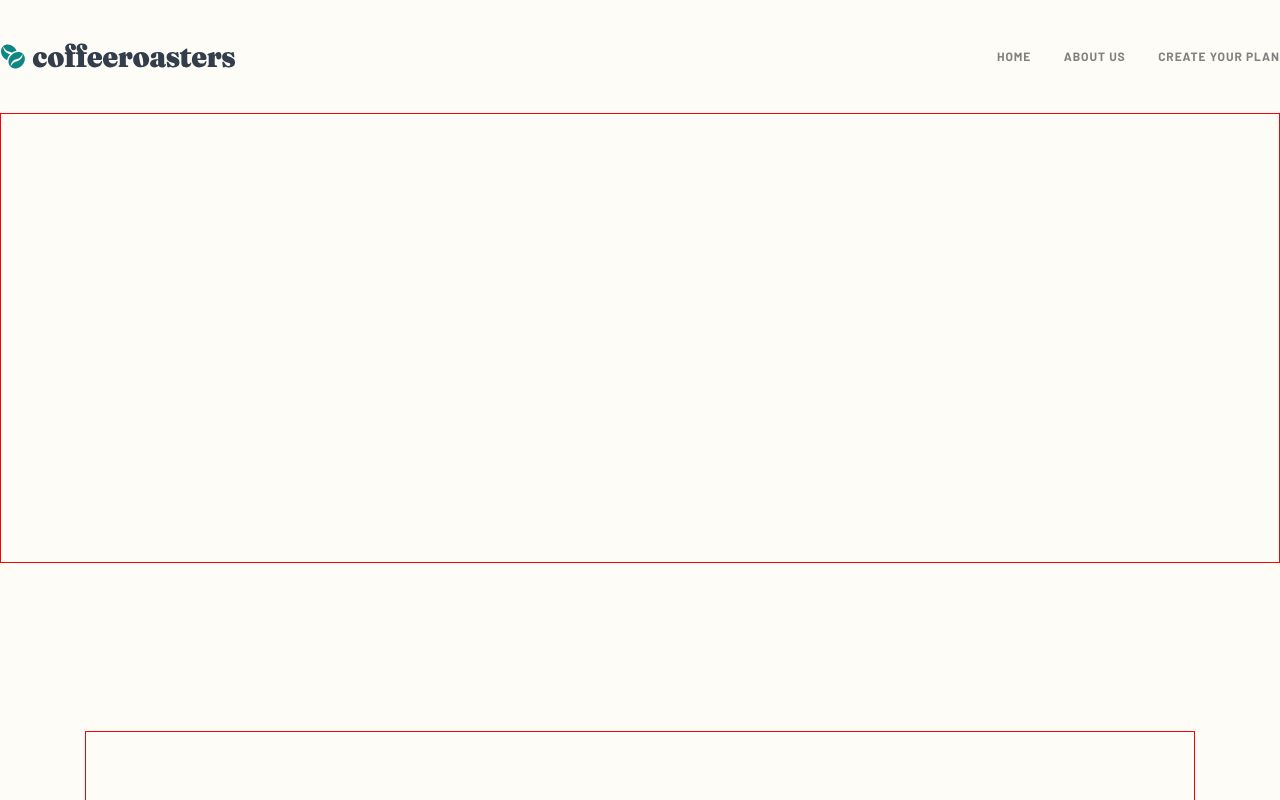
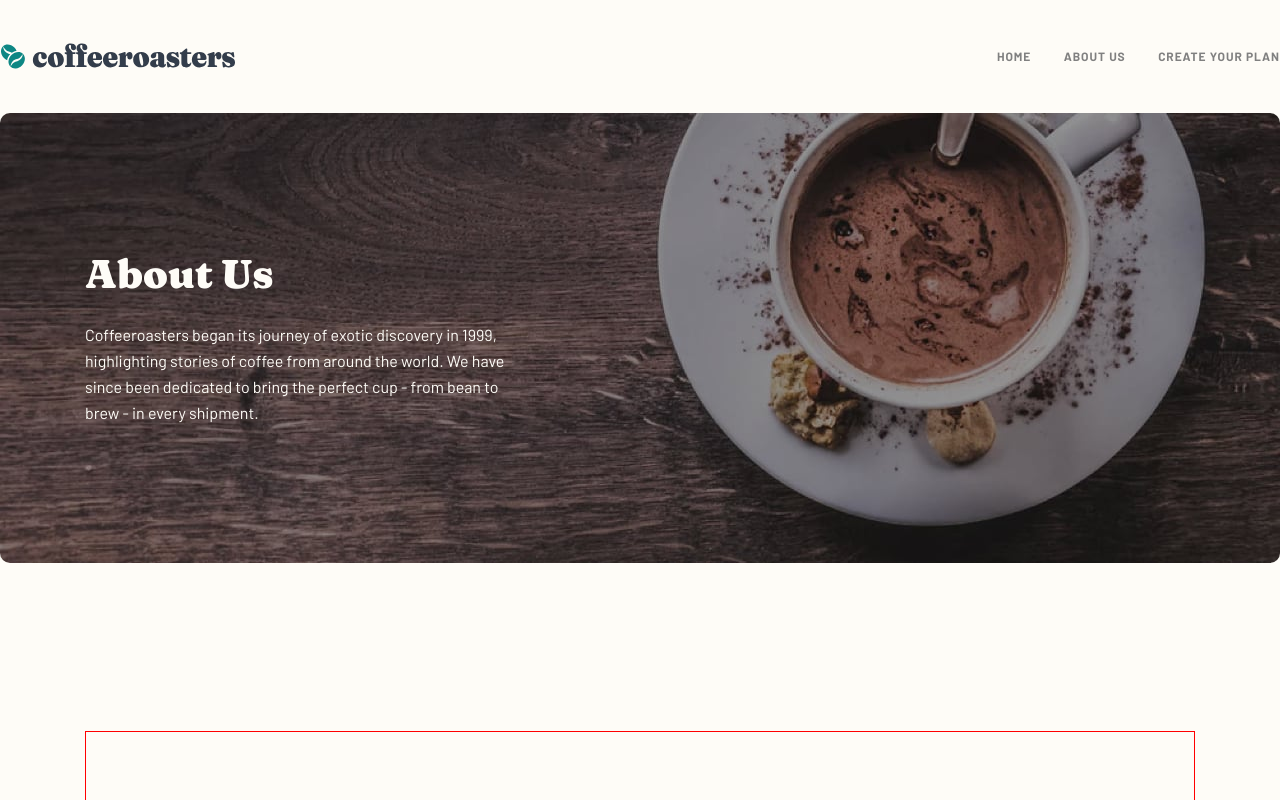
Before and after one commit to danielopq/Coffeeroasters, a React (Vite) app: page / in a window 1280 px wide. Shown: the top 800 px of the page. Built offline with nearby package versions, Linux system fonts and the light colour scheme.

Commit message:
AboutUsHeader.tsx - finished

```diff
--- a/src/components/aboutUs/aboutUsHeader/AboutUsHeader.tsx
+++ b/src/components/aboutUs/aboutUsHeader/AboutUsHeader.tsx
@@ -1,8 +1,18 @@
-import './aboutUs.css';
+import './aboutUsHeader.css';
 
-const AboutUsHeader = ()=>{
-    return(
-        <header id="aboutUsHeader"></header>
+/**
+ * Component that renders the header for the "About Us" section.
+ * @returns {JSX.Element} - Header for the "About Us" section.
+ */
+const AboutUsHeader = () => {
+    return (
+        <header id="aboutUsHeader">
+            <h2>About Us</h2>
+            <p className='mainText'>Coffeeroasters began its journey of exotic discovery in 1999, highlighting
+                stories of coffee from around the world. We have since been dedicated to
+                bring the perfect cup - from bean to brew - in every shipment.
+            </p>
+        </header>
     )
 }
 export default AboutUsHeader;
--- a/src/components/aboutUs/aboutUsHeader/aboutUs.css
+++ /dev/null
@@ -1,5 +0,0 @@
-#aboutUsHeader{
-    width: 1280px;
-    height: 450px;
-    border: solid 1px red;
-}
--- /dev/null
+++ b/src/components/aboutUs/aboutUsHeader/aboutUsHeader.css
@@ -0,0 +1,17 @@
+#aboutUsHeader{
+    width: 1280px;
+    height: 450px;
+    padding: 137px 0px 0px 85px;
+    display: flex;
+    flex-direction: column;
+    align-items: flex-start;
+    border-radius: 10px;
+    background: url('./img/whitecup-desktop.jpg') center/1280px no-repeat;
+    color: var(--lightCream);
+}
+
+#aboutUsHeader p{
+    width: 445px;
+    height: 104px;
+    margin-top: 24px;
+}
```
